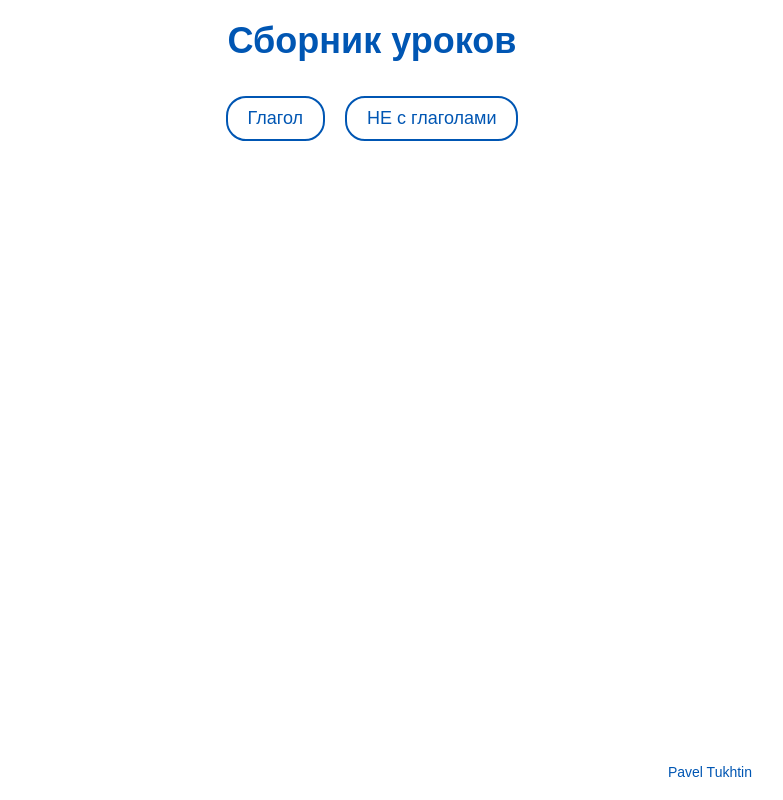
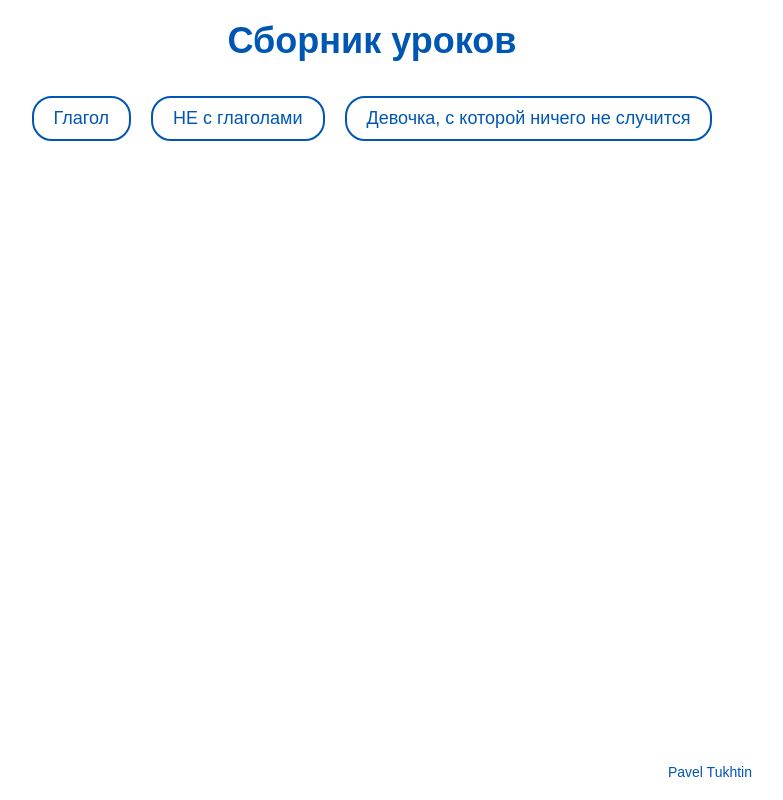
Before and after one commit to araskapaska/learn-site, a plain HTML site: page index.html in a window 1280 px wide. Shown: the whole page, without its empty margins (268-1051 px from the left). Drawn offline with Linux system fonts and the light colour scheme.

Commit message:
Update index.html

```diff
--- a/index.html
+++ b/index.html
@@ -172,8 +172,8 @@
                 <img id="preview-image" src="" alt="Слайд">
             </div>
             <div class="navigation">
-                <button id="prev-arrow" class="arrow" onclick="prevSlide()">&#9664;</button>
-                <button id="next-arrow" class="arrow" onclick="nextSlide()">&#9654;</button>
+                <button id="prev-arrow" class="arrow" onclick="prevSlide()">◀</button>
+                <button id="next-arrow" class="arrow" onclick="nextSlide()">▶</button>
             </div>
             <a id="download-link" class="download-button" href="#">Установить материалы</a>
         </div>
@@ -185,16 +185,20 @@
             {
                 "name": "Глагол",
                 "file": "glagol.pptx",
-                "downloadUrl": "", // Замени на реальную ссылку для скачивания
-                "slidesFolder": "images/1", // Папка с изображениями слайдов (пока заглушка)
-                "slideCount": 0 // Количество слайдов (пока 0)
+                "slidesFolder": "images/1",
+                "slideCount": 0 // Укажи количество слайдов, если есть
             },
             {
                 "name": "НЕ с глаголами",
                 "file": "ne_s_glagolami.pptx",
-                "downloadUrl": "https://drive.google.com/uc?export=download&id=1xyfqDo_gt7bPMeZFdt91H1divbO0jVyf",
-                "slidesFolder": "images/2", // Папка с изображениями слайдов
-                "slideCount": 17 // Количество слайдов
+                "slidesFolder": "images/2",
+                "slideCount": 17
+            },
+            {
+                "name": "Девочка, с которой ничего не случится",
+                "file": "k.bulychev_5_klass.pptx",
+                "slidesFolder": "images/3",
+                "slideCount": 10 // Укажи реальное количество слайдов
             }
         ];
 
@@ -226,12 +230,8 @@
             updateSlide();
 
             const downloadLink = document.getElementById('download-link');
-            if (lesson.downloadUrl) {
-                downloadLink.href = lesson.downloadUrl;
-            } else {
-                downloadLink.href = `presentations/${lesson.file}`;
-                downloadLink.setAttribute('download', lesson.file);
-            }
+            downloadLink.href = `presentations/${lesson.file}`;
+            downloadLink.setAttribute('download', lesson.file);
         }
 
         // Функция для обновления текущего слайда
```
